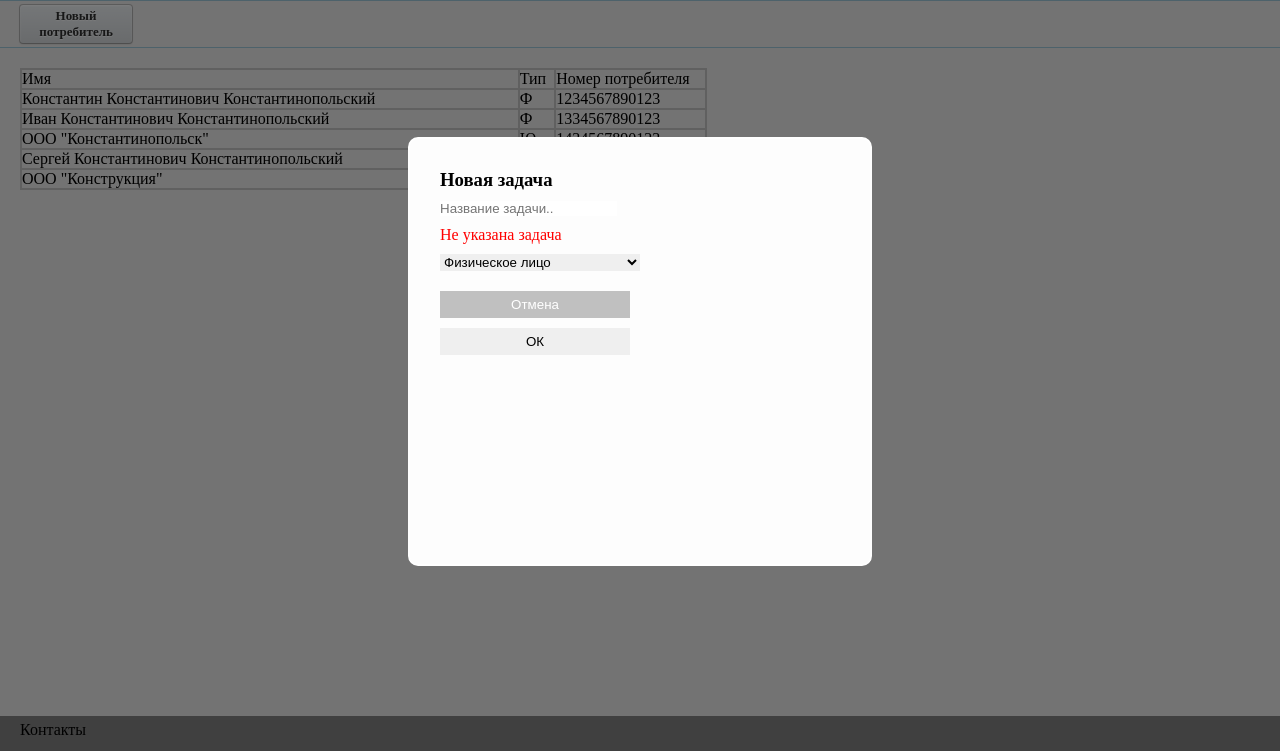
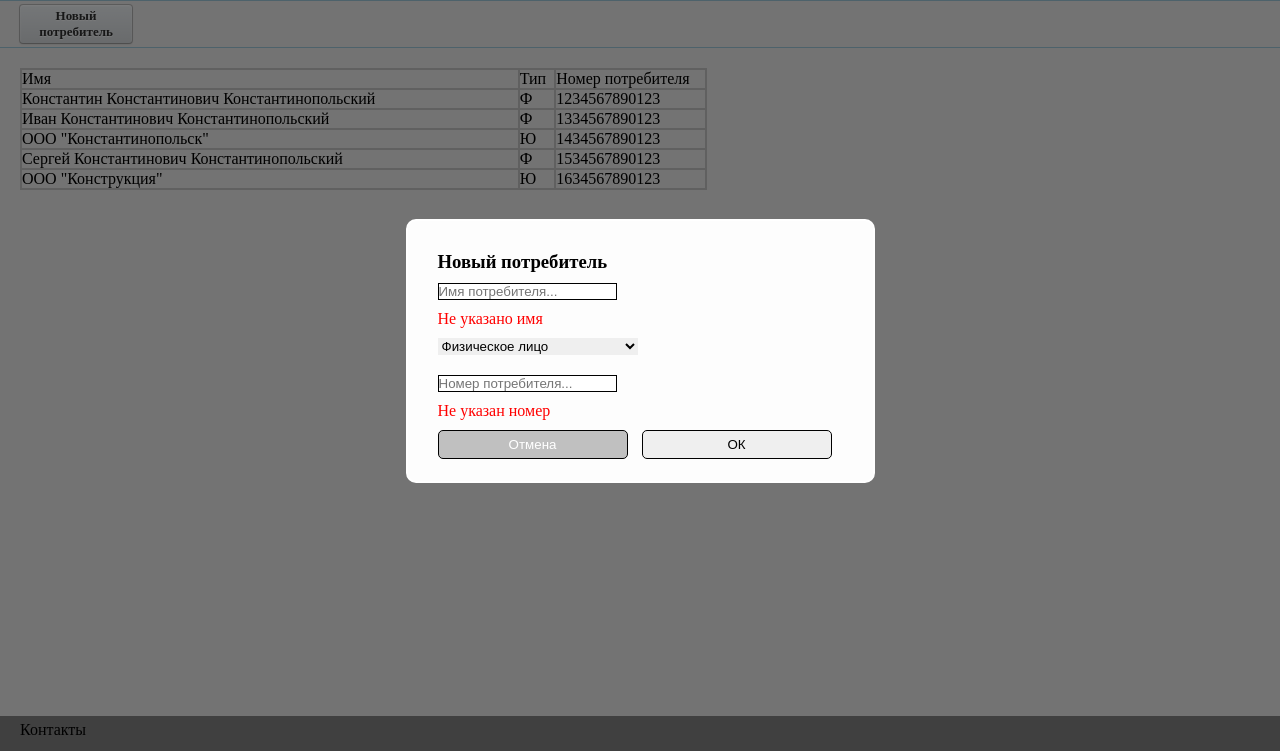
Before and after one commit to Isckatel/consumers, a plain HTML site: page index.html in a window 1280 px wide. Both pictures are taken after a click on the element "Новый потребитель". Shown: the part 49-800 px from the top of the page. Drawn offline with nearby package versions, Linux system fonts and the light colour scheme.

Commit message:
added newConsumer function

```diff
--- a/components/newConsumer.css
+++ b/components/newConsumer.css
@@ -40,8 +40,8 @@
 
 .win {
     display: none;
-    width: 400px;
-    height: 365px;
+    width: 405px;
+    height: 200px;
     padding: 30px;
     background: rgb(253, 253, 253);
     border: 2px solid white;
@@ -59,6 +59,7 @@
 
 input {
     margin: 10px 0;
+    border: 1px solid black;
 }
 
 select {
@@ -70,13 +71,14 @@ select {
 
 button {
     cursor: pointer;
+    border: 1px solid black;
+    border-radius: 5px;
 }
 
 .buttCancel {
     margin-top: 10px;
     margin-right: 10px;
     width:190px;
-    z-index: 901;
     padding: 6px;
 }
 
@@ -84,7 +86,6 @@ button {
     margin-top: 10px;
     margin-right: 10px;
     width:190px;
-    z-index: 901;
     padding: 6px;
 }
 
--- a/components/newConsumer.js
+++ b/components/newConsumer.js
@@ -0,0 +1,10 @@
+import Consumer from "../models/consumer.js";
+
+export function newConsumer(arrConsum) {
+    if (!$("#inputName").val() && !$("#inputNumber").val()) return;
+    let name = $("#inputName").val();
+    let number = Number($("#inputNumber").val());
+    let id = arrConsum.length + 1;
+    let tmpObj = new Consumer(id, name, 1, number);
+    arrConsum.push(tmpObj);
+}
--- a/components/table.css
+++ b/components/table.css
@@ -5,6 +5,7 @@
     width: 685px;
     margin-left: 20px;
     margin-top: 20px;
+    margin-bottom: 20px;
 }
 
 .contentRow, .title {
--- a/index.html
+++ b/index.html
@@ -27,20 +27,22 @@
     </div>
     <div class ='modal'></div>
     <div class="win">
-      <h3>Новая задача</h3>
+      <h3>Новый потребитель</h3>
       <form name="modalForm">
-        <input  placeholder="Название задачи.." /><br/>
-        <div class="alert">
-        Не указана задача
+        <input id="inputName"  placeholder="Имя потребителя..." /><br/>
+        <div class="alert inputNameAlert">
+        Не указано имя
         </div>
-        <select name="titles">
-              <option>
-                Физическое лицо
-              </option>
-              <option>Новая категория</option>
-          </select><br/>
-        <button class="buttCancel" style="background-color: silver; color:white;">Отмена</button>
-        <button class="buttOK">ОК</button>
+        <select id="selectType" name="titles">
+              <option>Физическое лицо</option>
+              <option>Юридическое лицо</option>
+        </select><br/>
+        <input id="inputNumber" placeholder="Номер потребителя..." /><br/>
+        <div class="alert inputNumberAlert">
+          Не указан номер
+        </div>
+        <button type="button" class="buttCancel" style="background-color: silver; color:white;">Отмена</button>
+        <button type="button" class="buttOK">ОК</button>
       </form>
     </div>
   <script src="libraries/jquery-3.6.0.slim.min.js"> </script>
--- a/main.js
+++ b/main.js
@@ -1,6 +1,7 @@
 import { objToConsumers } from './functions.js';
 import { getData } from './data.js';
 import { getTab} from './components/table.js';
+import {newConsumer} from './components/newConsumer.js';
 
 let arrConsumers = objToConsumers(getData());
 
@@ -13,3 +14,10 @@ $(".newConsumer").on("click", ()=>{
 $(".buttCancel, .buttOK").on("click",()=>{
     $(".modal, .win").css("display","none");
 });
+
+$(".buttOK").on("click",()=>{
+    $(".modal, .win").css("display","none");
+    if (!$("#inputName").val() && !$("#inputNumber").val()) return;
+    newConsumer(arrConsumers);
+    $("main").html(getTab(arrConsumers));
+});
```
